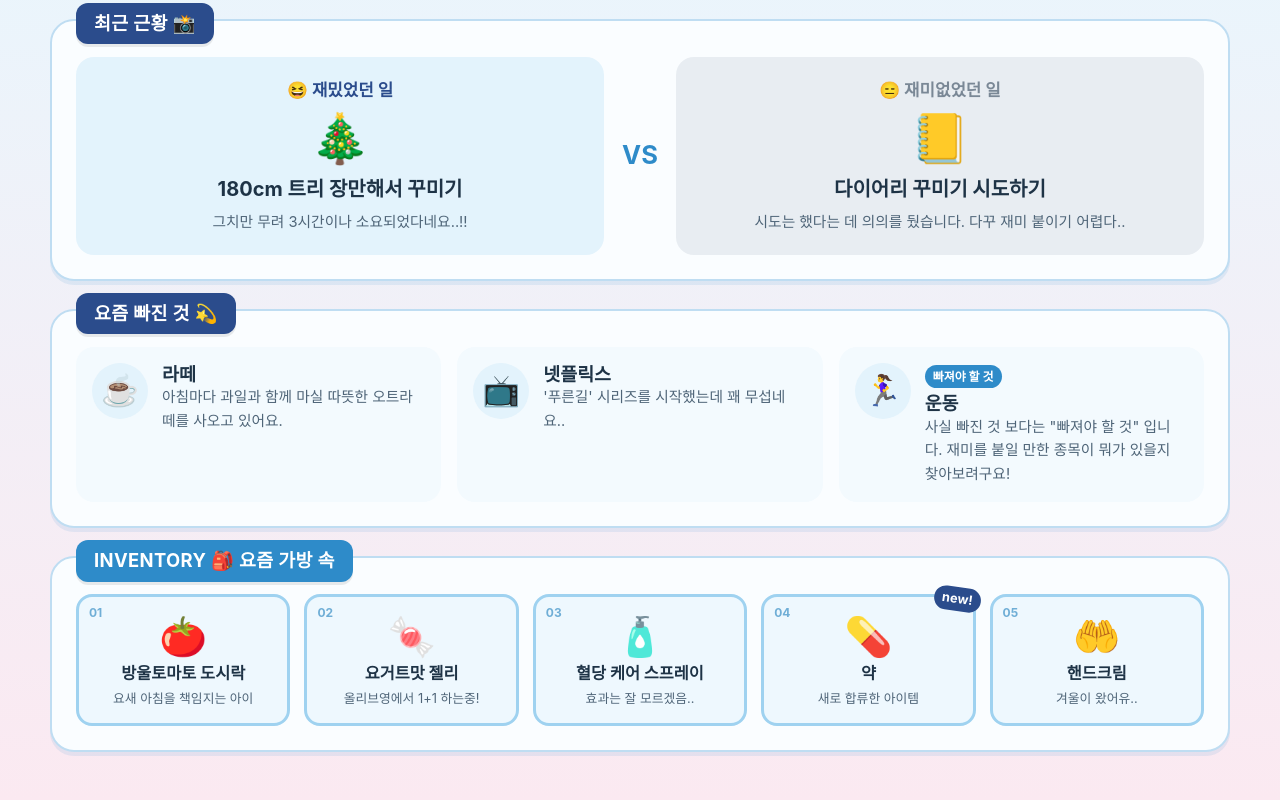
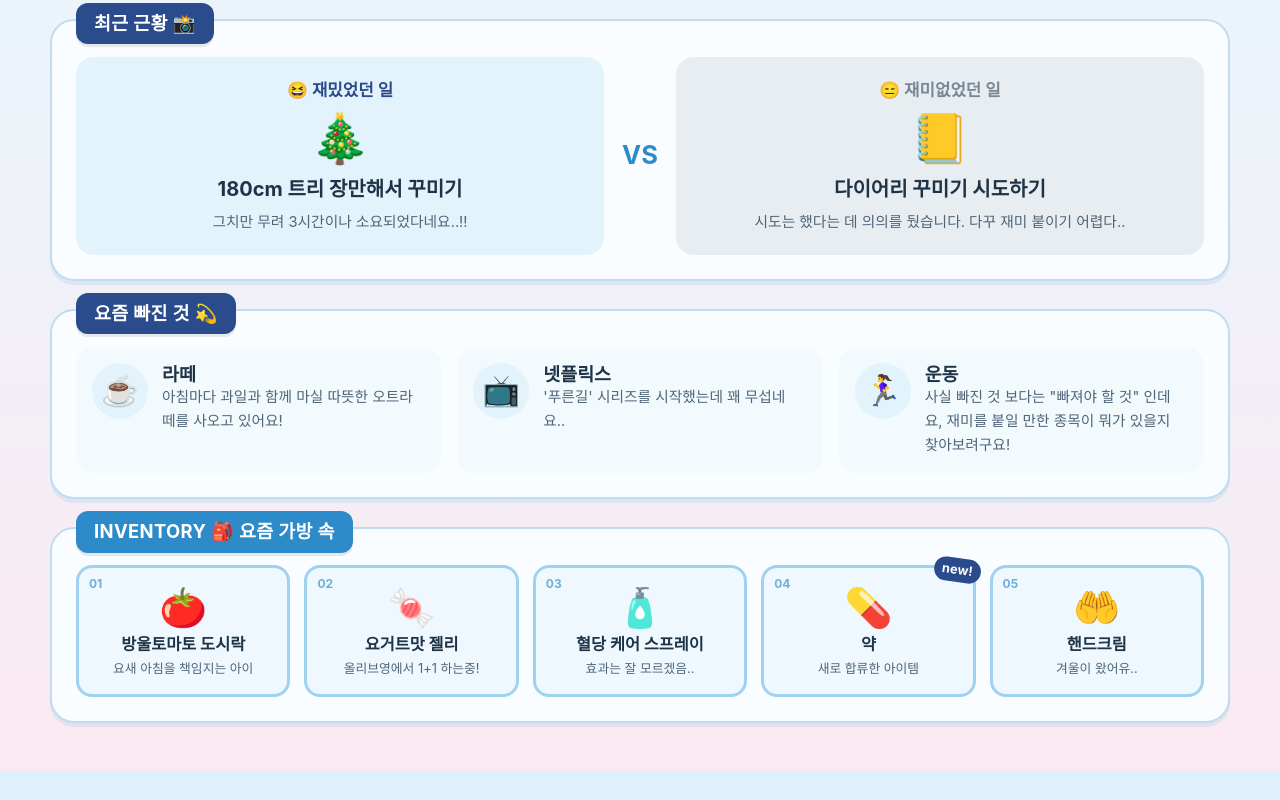
Before and after one commit to dayindain/my-page, a plain HTML site: page index.html in a window 1280 px wide. Shown: the part 1046-1846 px from the top of the page. After the commit the page ends 1817 px from the top, so only its background shows below. Drawn offline with Linux system fonts and the light colour scheme; a web font is replaced by a local one.

Commit message:
요즘 빠진 것 섹션 수정

```diff
--- a/index.html
+++ b/index.html
@@ -449,7 +449,7 @@
     <div class="hobby">
       <div class="item">
         <div class="ico">☕</div>
-        <div><h3>라떼</h3><p>아침마다 과일과 함께 마실 따뜻한 오트라떼를 사오고 있어요.</p></div>
+        <div><h3>라떼</h3><p>아침마다 과일과 함께 마실 따뜻한 오트라떼를 사오고 있어요!</p></div>
       </div>
       <div class="item">
         <div class="ico">📺</div>
@@ -457,7 +457,7 @@
       </div>
       <div class="item">
         <div class="ico">🏃‍♀️</div>
-        <div><span class="tag">빠져야 할 것</span><h3>운동</h3><p>사실 빠진 것 보다는 "빠져야 할 것" 입니다. 재미를 붙일 만한 종목이 뭐가 있을지 찾아보려구요!</p></div>
+        <div><h3>운동</h3><p>사실 빠진 것 보다는 "빠져야 할 것" 인데요, 재미를 붙일 만한 종목이 뭐가 있을지 찾아보려구요!</p></div>
       </div>
     </div>
   </section>
```
